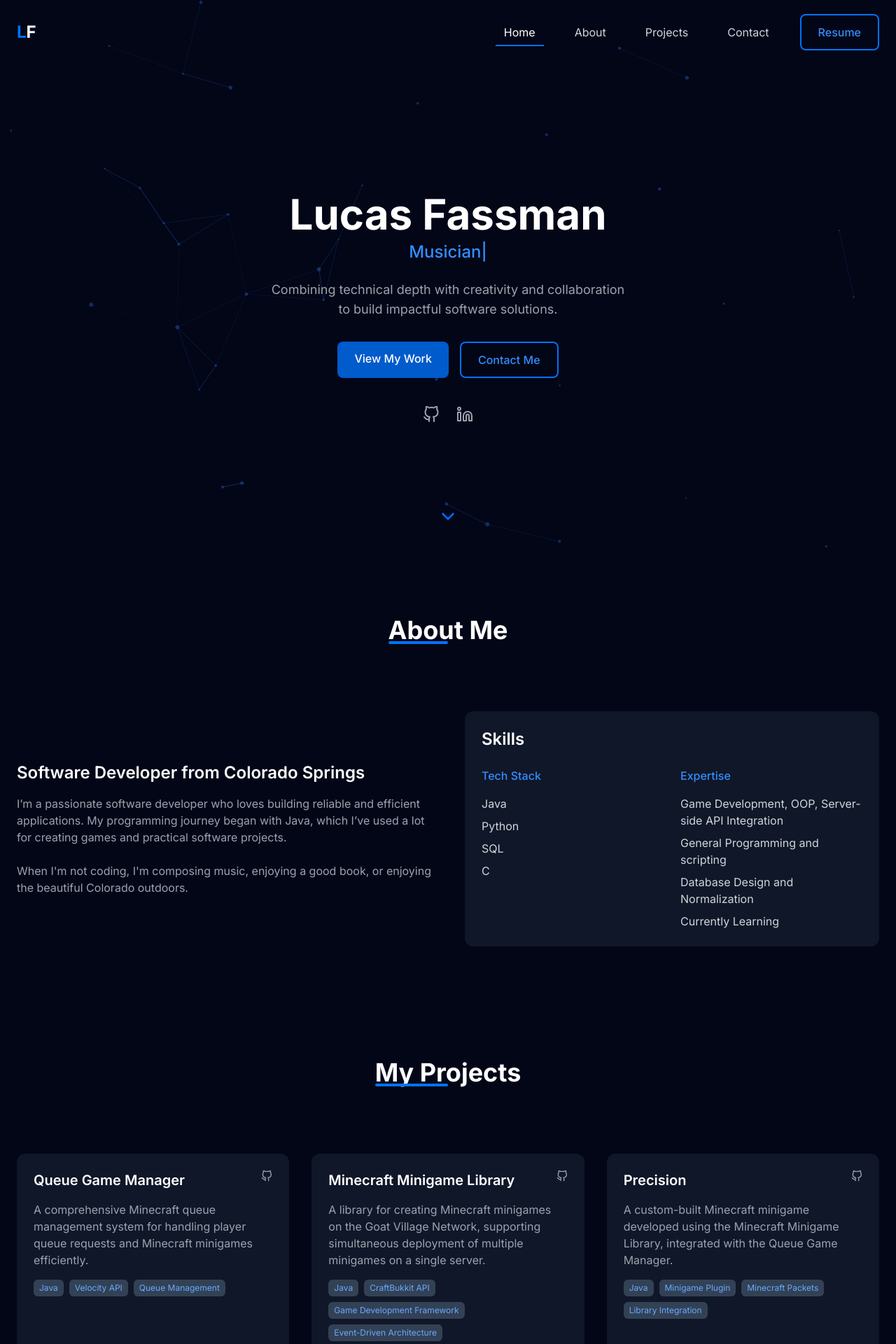
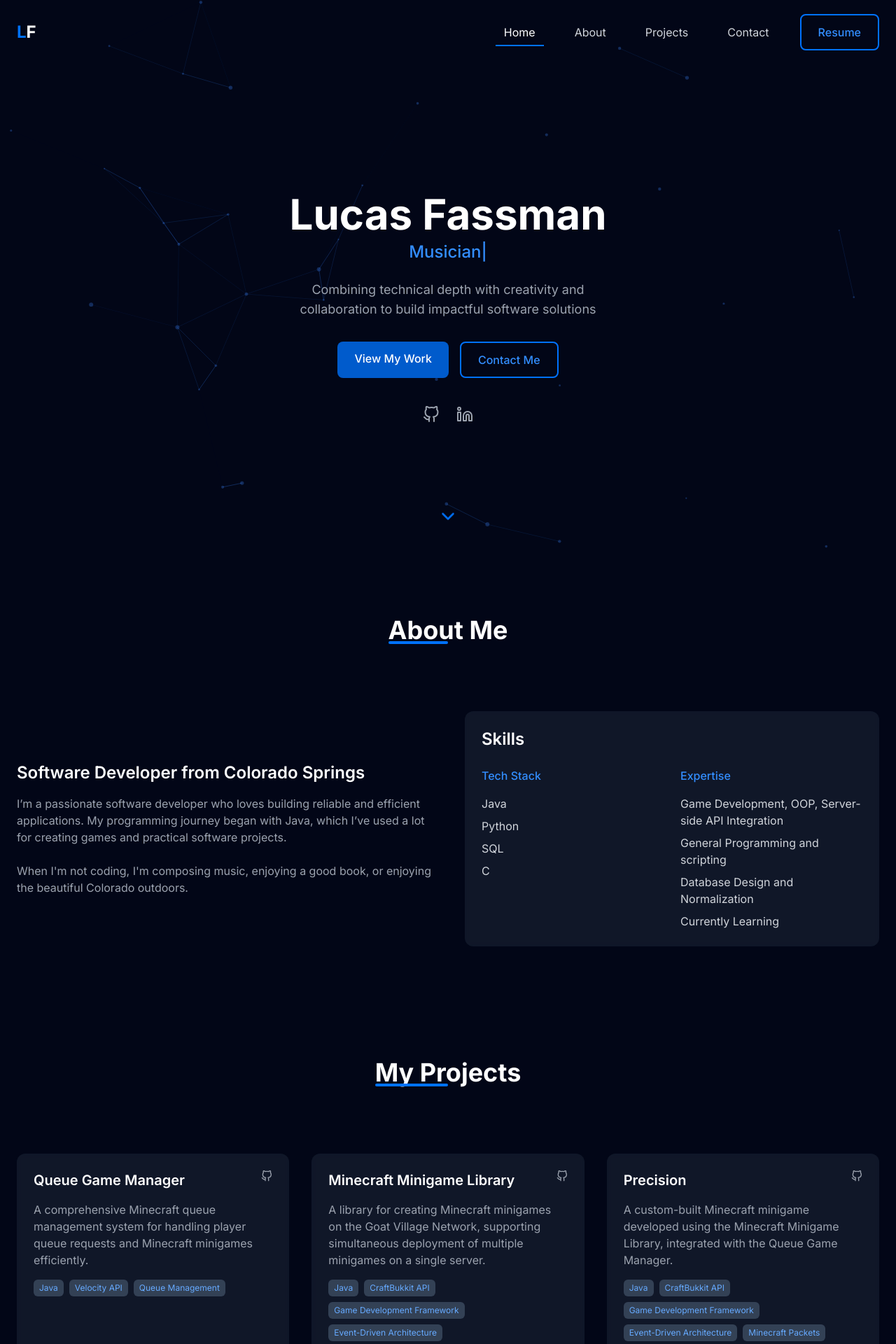
Before and after one commit to LucasTheGot/Portfolio-Website, a React (Vite) app: page / in a window 1280 px wide. Shown: the top 1920 px of the page at 70% size. Built offline with nearby package versions, Linux system fonts and the light colour scheme.

Commit message:
Edited text

```diff
--- a/src/data/projectsData.js
+++ b/src/data/projectsData.js
@@ -18,6 +18,6 @@ export const projectsData = [
     description: "A custom-built Minecraft minigame developed using the Minecraft Minigame Library, integrated with the Queue Game Manager.",
     repo: "https://gitfront.io/r/LucasTheGoat/Hw8RgrGuEzvw/Precision/",
     demo: null,
-    technologies: ["Java", "Minigame Plugin", "Minecraft Packets", "Library Integration"]
+    technologies: ["Java", "CraftBukkit API", "Game Development Framework", "Event-Driven Architecture", "Minecraft Packets"]
   }
 ]
--- a/src/sections/Hero.jsx
+++ b/src/sections/Hero.jsx
@@ -43,8 +43,8 @@ const Hero = () => {
             animate={{ opacity: 1 }}
             transition={{ duration: 0.5, delay: 0.3 }}
           >
-            Combining technical depth with creativity and collaboration <br />
-            to build impactful software solutions.
+            Combining technical depth with creativity and <br />
+            collaboration to build impactful software solutions
           </motion.p>
 
           <motion.div
```
